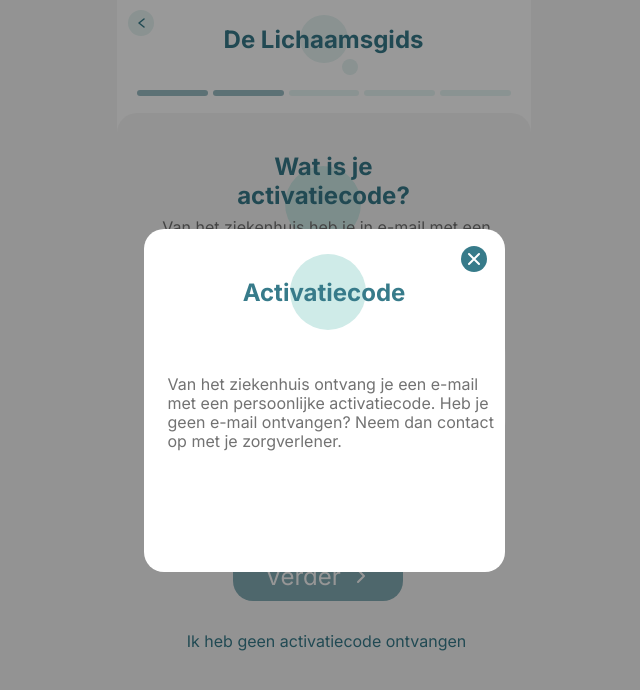
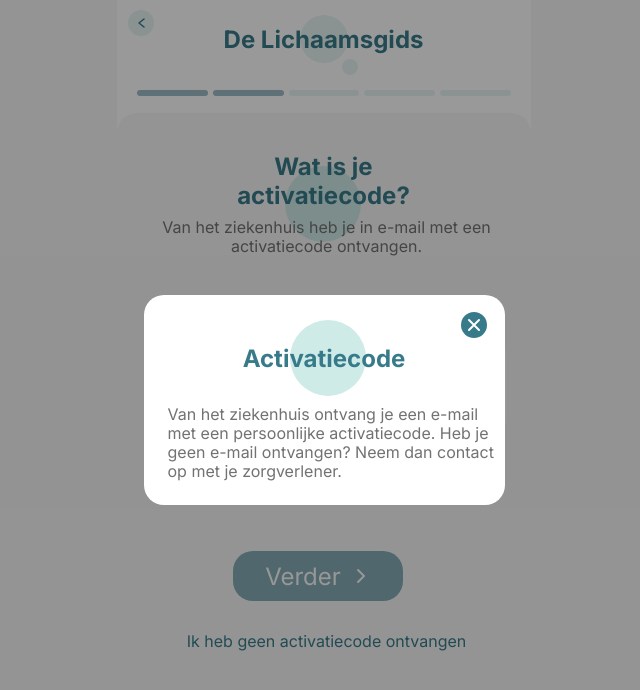
Before and after one commit to plieverse/herstelgids, a React (Vite) app in the folder client/: page /onboarding/activatiecode in a window 1280 px wide. Both pictures are taken after a click on the button "Ik heb geen activatiecode ontvangen". Shown: the top 690 px of the page, without its empty margins (316-956 px from the left). Built offline with nearby package versions, Linux system fonts and the light colour scheme; no server answers.

Commit message:
Make activatiecode overlay auto-height and fix text spacing
Co-Authored-By: Claude Sonnet 4.6 <noreply@anthropic.com>

```diff
--- a/client/src/pages/onboarding/OnboardingActivatiecode.jsx
+++ b/client/src/pages/onboarding/OnboardingActivatiecode.jsx
@@ -15,18 +15,21 @@ function GeenCodeOverlay({ onClose }) {
         justifyContent: 'center',
       }}
     >
-      {/* Card: 361×343px, white, border-radius 20px */}
+      {/* Card: breedte 361px, hoogte past zich aan content aan */}
       <div
         onClick={e => e.stopPropagation()}
         style={{
           position: 'relative',
           width: 361,
-          height: 343,
           background: '#FFFFFF',
           borderRadius: 20,
+          paddingTop: 110,
+          paddingBottom: 24,
+          paddingLeft: 24,
+          paddingRight: 8,
         }}
       >
-        {/* Ellipse 30: 76×76, left:146, top:25, #CFEBE8 */}
+        {/* Ellipse 30: 76×76, gecentreerd bovenin */}
         <div style={{
           position: 'absolute',
           width: 76,
@@ -37,7 +40,7 @@ function GeenCodeOverlay({ onClose }) {
           background: '#CFEBE8',
         }} />
 
-        {/* Title "Activatiecode": left:65, top:35, width:231, height:57 */}
+        {/* Title "Activatiecode" */}
         <div style={{
           position: 'absolute',
           left: 65,
@@ -58,32 +61,25 @@ function GeenCodeOverlay({ onClose }) {
           Activatiecode
         </div>
 
-        {/* Body text: left:6.65%=24, top:33.82%=116, right:2.22%=8, bottom:26.53%=91 → height:136 */}
+        {/* Body tekst: doorlopend, geen witregel */}
         <div style={{
-          position: 'absolute',
-          left: 24,
-          top: 116,
-          width: 329,
-          height: 136,
           fontFamily: 'Inter',
           fontStyle: 'normal',
           fontWeight: 400,
           fontSize: 16,
           lineHeight: '19px',
-          display: 'flex',
-          alignItems: 'center',
           color: '#727272',
         }}>
           Van het ziekenhuis ontvang je een e-mail met een persoonlijke activatiecode. Heb je geen e-mail ontvangen? Neem dan contact op met je zorgverlener.
         </div>
 
-        {/* Close button: left:307, top:7, width:46, height:46 */}
+        {/* Sluitknop: rechtsbovenin */}
         <button
           onClick={onClose}
           aria-label="Sluiten"
           style={{
             position: 'absolute',
-            left: 307,
+            right: 8,
             top: 7,
             width: 46,
             height: 46,
```
